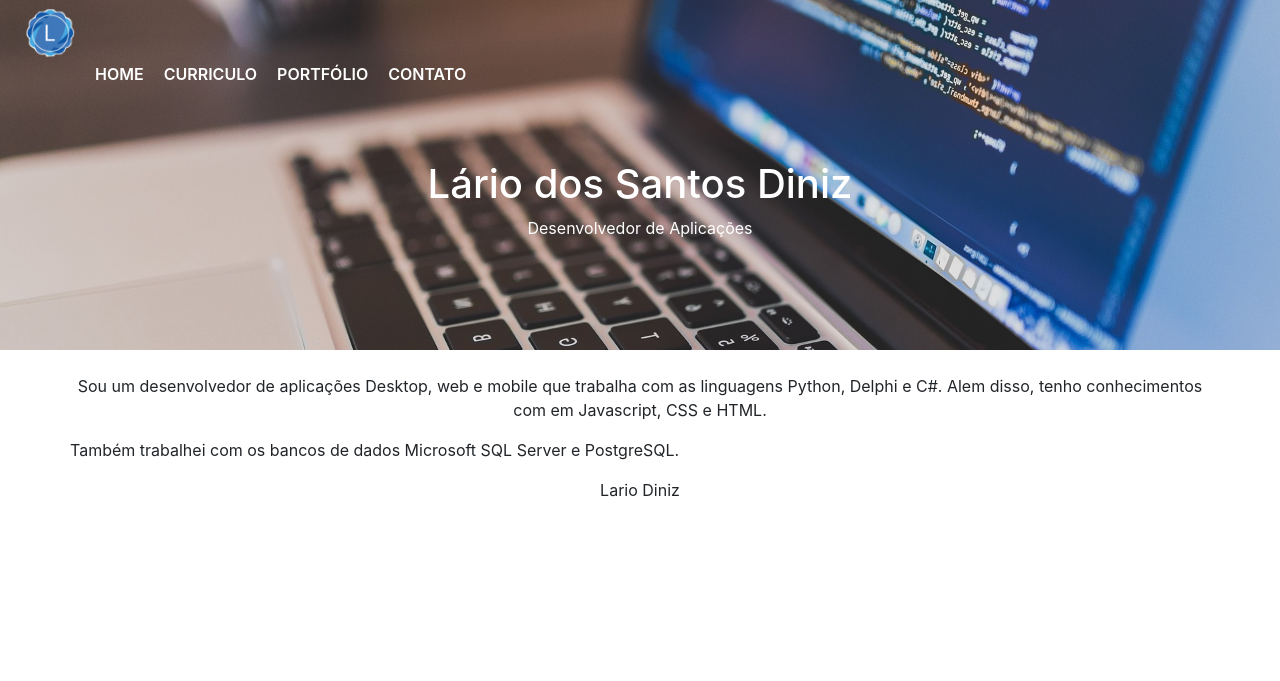
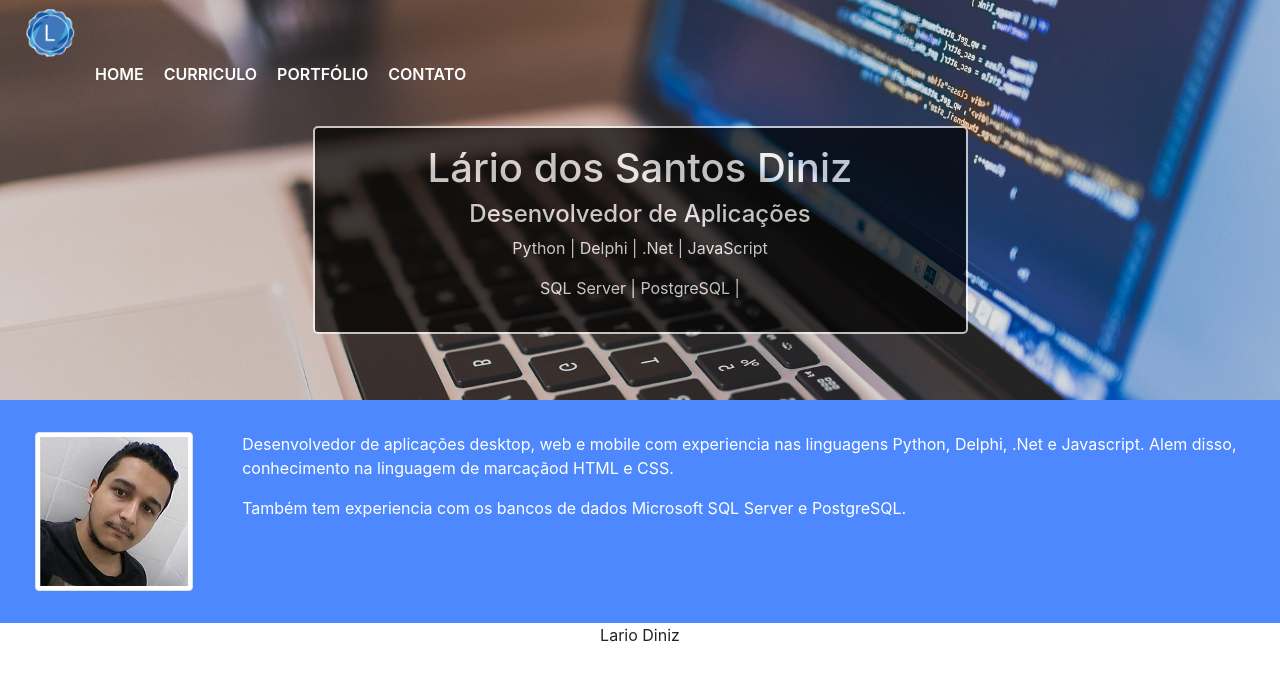
Before and after one commit to lariodiniz/larioApp, a Django app: page / in a window 1280 px wide. Shown: the top 681 px of the page. Run offline with Django 3.2, Linux system fonts and the light colour scheme; some libraries are stand-ins or nearby versions.

Commit message:
Correções no Container 2 da view index

```diff
--- a/core/static/core/css/style.css
+++ b/core/static/core/css/style.css
@@ -1,6 +1,6 @@
 .container01{
     position: absolute;
-    height: 350px;
+    height: 400px;
     top: 0;
     right: 0;
     bottom: 0;
@@ -15,13 +15,44 @@
 }
 
 .container02{
-    margin-top:350px;
+    margin-top:400px;
 }
 
 
-#index-container01{
-    margin-top:10em;
+#index-container01 {
+    margin-top:5em;
     color: #FFF;
-    height: 350px;
+    height: 300px;
+
 
 }
+
+#index-container01 a {
+    color: #FFF;
+
+    text-decoration: none;
+}
+
+#index-container01 a:hover {
+    animation-name: mausehover;
+    animation-duration: 1s;
+    animation-fill-mode: forwards;
+}
+
+
+#index-container01 .painel {
+    border: 2px solid white;
+    border-radius: 5px;
+    background-color: #000;
+    opacity: 0.7;
+    padding: 1em;
+
+}
+
+.container02{
+  border-left: 3px solid #0055ff;
+  background-color: #4d88ff;
+  padding: 2em;
+  color:#FFF;
+  text-align: left;
+}
--- a/core/static/layout/css/style.css
+++ b/core/static/layout/css/style.css
@@ -88,4 +88,5 @@
 
 .header2 .iner-header a {
     color: #000;
+
 }
--- a/core/templates/core/index.html
+++ b/core/templates/core/index.html
@@ -15,25 +15,41 @@ Index
 <div class="row">
 
     <div class="container01" style="background-image: url('{% static 'core/imgs/index01.jpg' %}')">
-         <div class="col-xs-10 col-centered">
-                <div id="index-container01">
-
-                    <h1>Lário dos Santos Diniz</h1>
-                    <p>Desenvolvedor de Aplicações</p>
+         <div class="col-xs-10">
+                <div id="index-container01" class="row justify-content-center">
+                    <div class="painel col-xs-12 col-md-6  align-self-center">
+                        <h1>Lário dos Santos Diniz</h1>
+                        <h4>Desenvolvedor de Aplicações</h4>
+                        <p>
+                            <a href="https://www.python.org/" target="_blank">Python</a> |
+                            <a href="https://www.embarcadero.com/br/products/delphi" target="_blank">Delphi</a> |
+                            <a href="https://dotnet.microsoft.com/" target="_blank">.Net</a> |
+                            <a href="https://www.javascript.com/" target="_blank">JavaScript</a>
+                        </p>
+                        <p>
+                            <a href="https://www.microsoft.com/pt-br/sql-server/" target="_blank">SQL Server</a> |
+                            <a href="https://www.postgresql.org/" target="_blank">PostgreSQL</a> |
+                        </p>
+                    </div>
                 </div>
             </div>
     </div>
 
 </div>
-<br>
+
 <div class="row container02">
-    <p>
-        Sou um desenvolvedor de aplicações Desktop, web e mobile que trabalha com as linguagens Python, Delphi e C#.
-        Alem disso, tenho conhecimentos com em Javascript, CSS e HTML.
-    </p>
-    <p>
-        Também trabalhei com os bancos de dados Microsoft SQL Server e PostgreSQL.
-    </p>
+    <div class="col-xs-12 col-sm-4 col-md-3 col-lg-2">
+        <img src="{% static 'core/imgs/eu.jpg' %}" alt="Foto de Lário Diniz" class="img-thumbnail">
+    </div>
+    <div class="col-xs-12 col-sm-8 col-md-9  col-lg-10">
+        <p>
+            Desenvolvedor de aplicações desktop, web e mobile com experiencia nas linguagens Python, Delphi, .Net e Javascript.
+            Alem disso, conhecimento  na  linguagem de marcaçãod HTML e CSS.
+        </p>
+        <p>
+            Também tem experiencia com os bancos de dados Microsoft SQL Server e PostgreSQL.
+        </p>
+    </div>
 </div>
 
 {% endblock %}
--- a/core/templates/layout/base.html
+++ b/core/templates/layout/base.html
@@ -35,11 +35,11 @@
           </div>
         {% endfor %}
     {% endblock %}
-    <main role="main" class="inner cover">
-        <div class="container">
+    <main role="main" >
+
             {% block container %}
             {% endblock %}
-        </div>
+
     </main>
     <footer class="mastfoot mt-auto">
         <div class="inner">
```
Also changed, not shown: core/static/core/imgs/eu.jpg (added).
